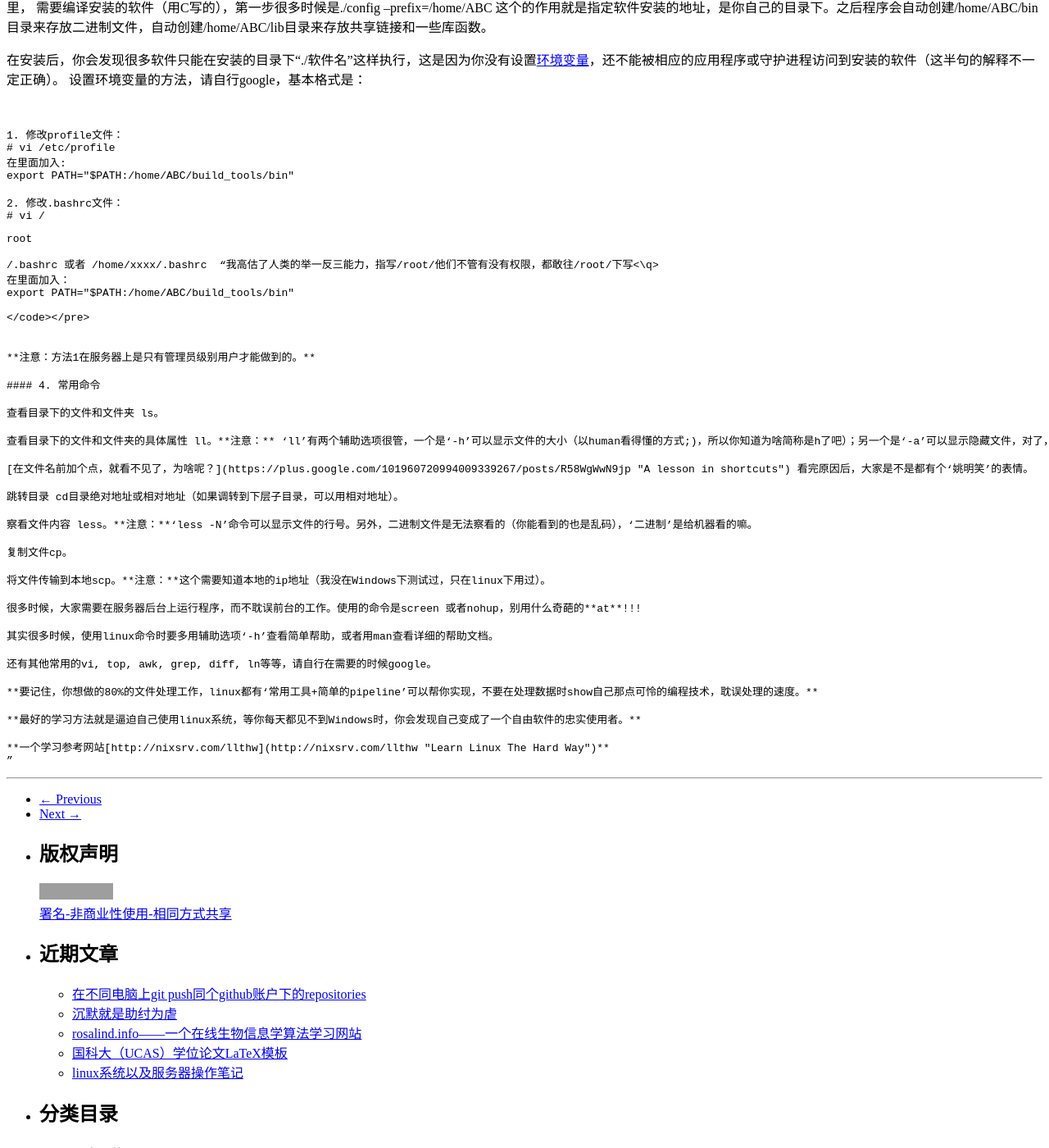
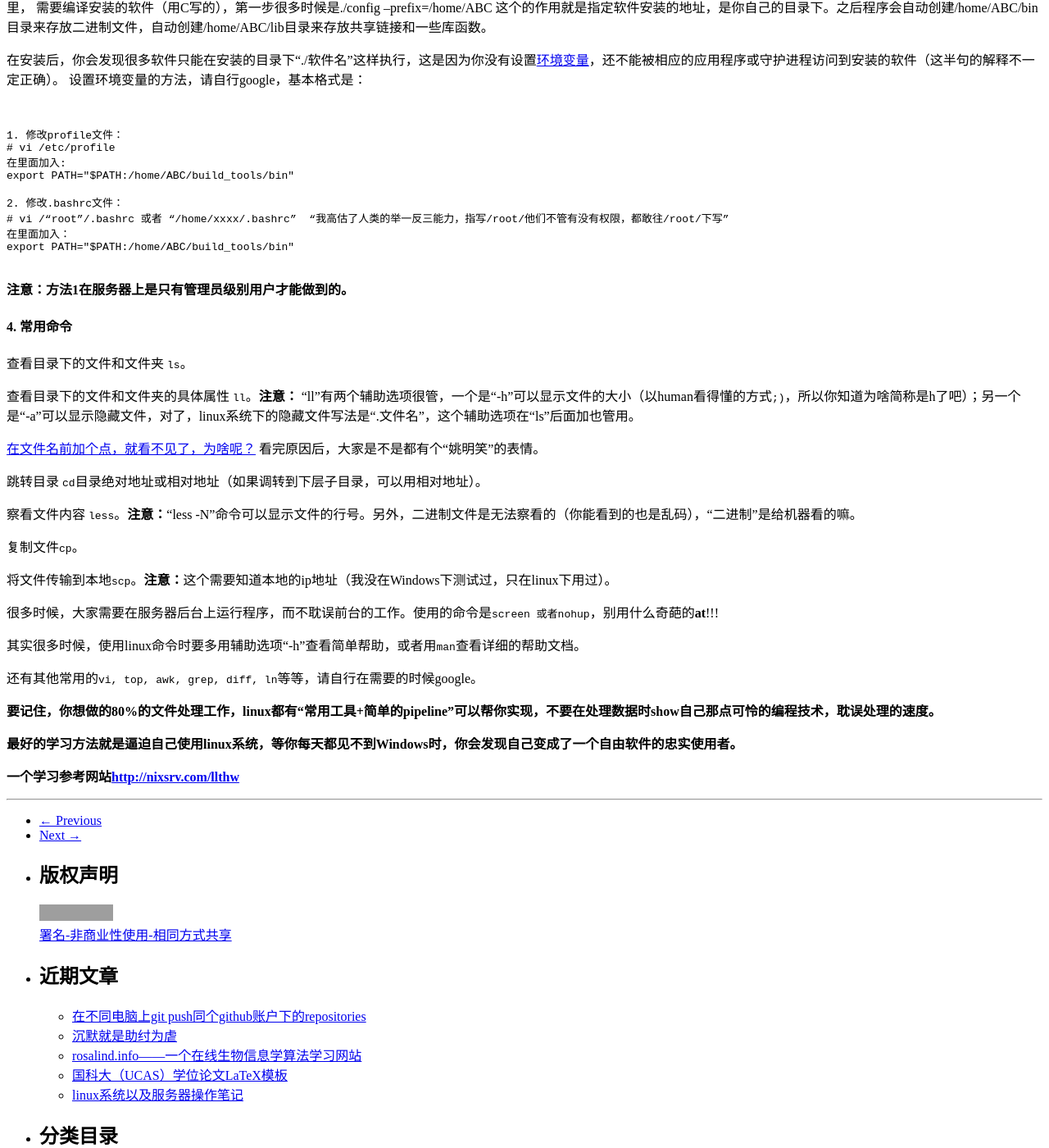
Before and after one commit to yulijia/cn, a Jekyll site: the page built from _posts/2012-12-27-linux-note.md, in a window 1280 px wide and 1400 px high, scrolled down 1069 px. Shown: the whole window at 82% size. Built offline with Jekyll 4.4.1, drawn with Linux system fonts in a browser that asks for light colours; nearby versions of some CDN libraries; comment, search, counter and statistics services are not loaded; grey boxes are pictures that could not be loaded.

Commit message:
fix wrong html tags

```diff
--- a/_posts/2012-12-27-linux-note.md
+++ b/_posts/2012-12-27-linux-note.md
@@ -47,7 +47,7 @@
 export PATH="$PATH:/home/ABC/build_tools/bin"
 
 2. 修改.bashrc文件：
-# vi /<p>root</p>/.bashrc 或者 /home/xxxx/.bashrc  <q>我高估了人类的举一反三能力，指写/root/他们不管有没有权限，都敢往/root/下写<\q>
+# vi /<q>root</q>/.bashrc 或者 <q>/home/xxxx/.bashrc</q>  <q>我高估了人类的举一反三能力，指写/root/他们不管有没有权限，都敢往/root/下写</q>
 在里面加入：
 export PATH="$PATH:/home/ABC/build_tools/bin"
 
```
